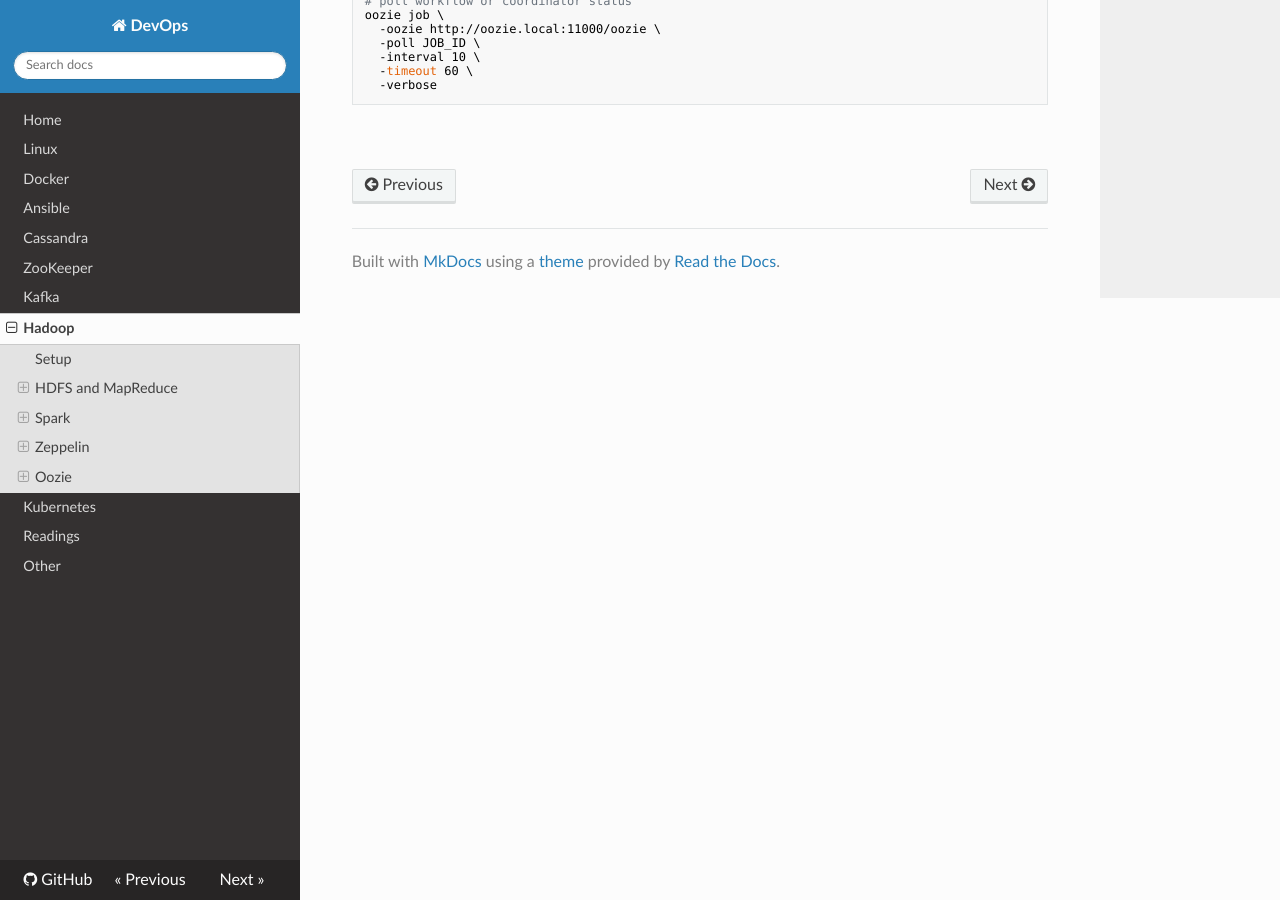
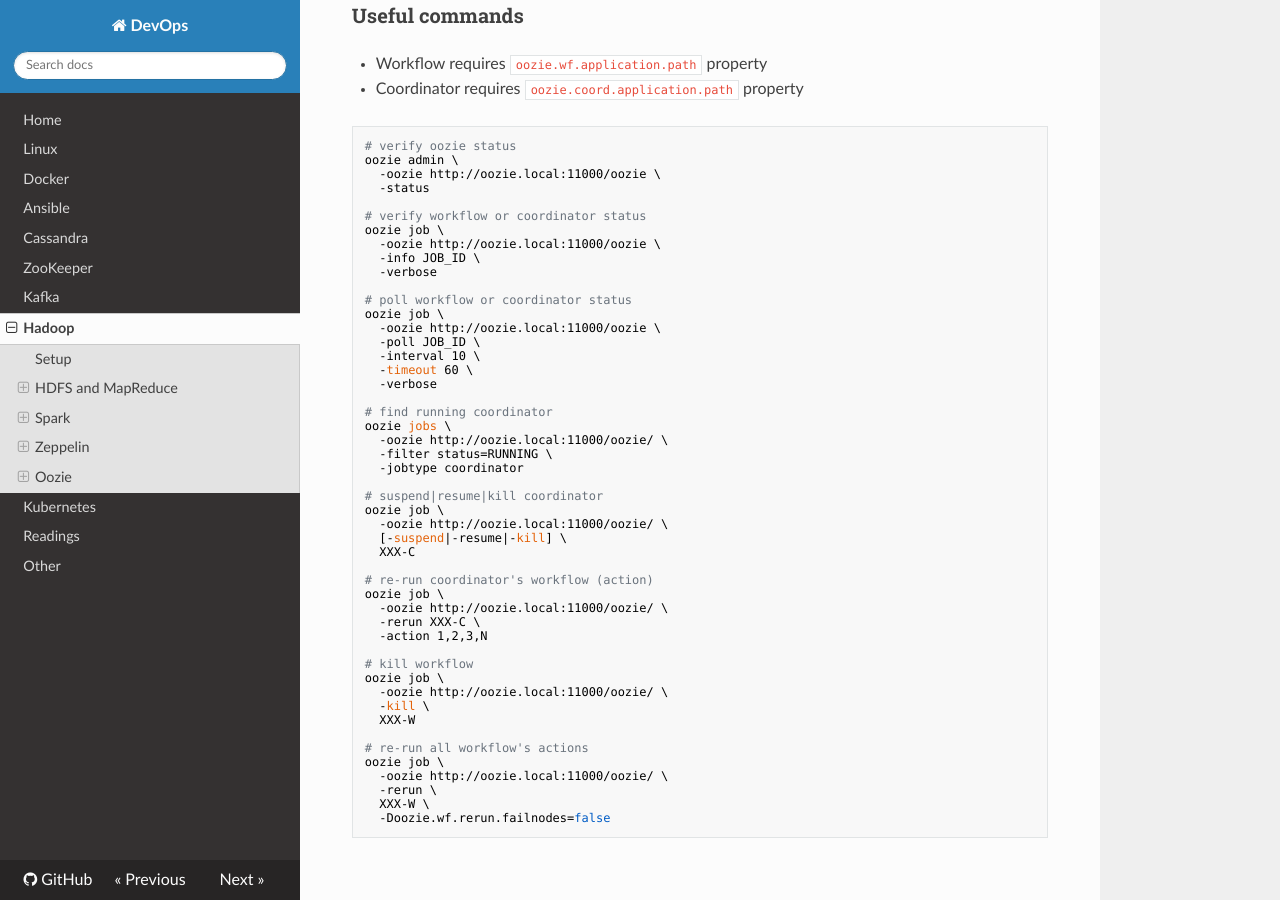
Before and after one commit to niqdev/devops, an MkDocs documentation site: the page built from docs/hadoop.md, in a window 1280 px wide and 900 px high, scrolled down 8923 px. Built offline with MkDocs 1.6.1, drawn with Linux system fonts in a browser that asks for light colours; nearby versions of some CDN libraries; old or Windows-style settings are respelled for this version of MkDocs; some of the changed text lies outside the part shown.

Commit message:
doc: update hadoop

````diff
--- a/dev.txt
+++ b/dev.txt
@@ -6,6 +6,9 @@ DEV info
 
 * aws: emr + s3
 * EMR docs, boto3, zeppelin
+
+# emr info on master node
+cat /mnt/var/lib/info/job-flow.json | jq
 
 * add in linux: monit, nohup, screen, mc
 
--- a/docs/hadoop.md
+++ b/docs/hadoop.md
@@ -147,17 +147,33 @@ Web UI links
 
 Documentation
 
-* [Hadoop v2.7.5](http://hadoop.apache.org/docs/r2.7.5)
+* [Hadoop v2.7.6](http://hadoop.apache.org/docs/r2.7.6)
 * [Untangling Apache Hadoop YARN](http://blog.cloudera.com/blog/2015/09/untangling-apache-hadoop-yarn-part-1/) series
 
-### HDFS Admin
+### Admin
 
+HDFS cli
 ```bash
+# help
+hdfs
+
 # filesystem statistics
 hdfs dfsadmin -report
 
 # filesystem check
 hdfs fsck /
+```
+
+YARN cli
+```bash
+# help
+yarn
+
+# list yarn applications
+yarn application -list
+
+# kill yarn applications
+yarn application -kill application_XXX
 ```
 
 Useful paths
@@ -519,6 +534,37 @@ oozie job \
   -interval 10 \
   -timeout 60 \
   -verbose
+
+# find running coordinator
+oozie jobs \
+  -oozie http://oozie.local:11000/oozie/ \
+  -filter status=RUNNING \
+  -jobtype coordinator
+
+# suspend|resume|kill coordinator
+oozie job \
+  -oozie http://oozie.local:11000/oozie/ \
+  [-suspend|-resume|-kill] \
+  XXX-C
+
+# re-run coordinator's workflow (action)
+oozie job \
+  -oozie http://oozie.local:11000/oozie/ \
+  -rerun XXX-C \
+  -action 1,2,3,N
+
+# kill workflow
+oozie job \
+  -oozie http://oozie.local:11000/oozie/ \
+  -kill \
+  XXX-W
+
+# re-run all workflow's actions
+oozie job \
+  -oozie http://oozie.local:11000/oozie/ \
+  -rerun \
+  XXX-W \
+  -Doozie.wf.rerun.failnodes=false
 ```
 
 <br>
````
Also changed, not shown: other parts of docs/hadoop.md (+3 -4 lines).
